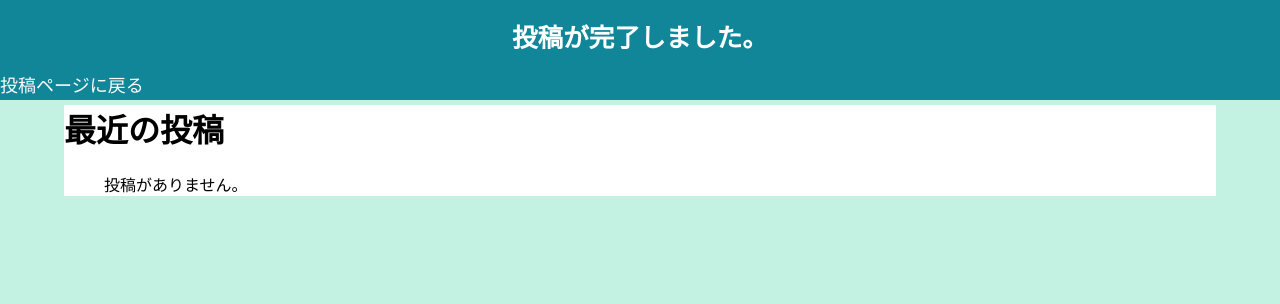
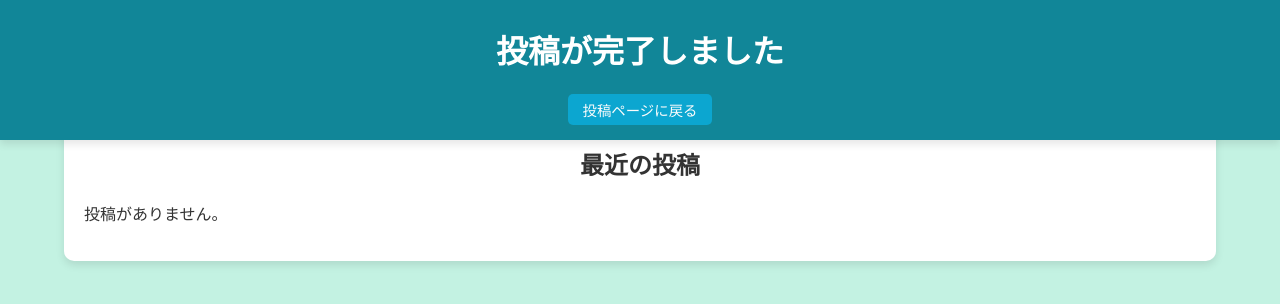
Before and after one commit to morison9517/HENRO-2024-dev-camp, a Django app: page /nikki/comp in a window 1280 px wide. Shown: the top 304 px of the page. Run offline with Django 5.2, Linux system fonts and the light colour scheme; data that the repository does not hold is empty.

Commit message:
comp-css

```diff
--- a/nikki/templates/nikki/comp.html
+++ b/nikki/templates/nikki/comp.html
@@ -9,76 +9,143 @@
             background-color: rgb(195, 242, 226);
             margin: 0;
             padding: 0;
+            font-family: Arial, sans-serif;
+            color: #333;
         }
+
+        .container {
+            width: 90%;
+            margin: 0 auto;
+            padding-top: 110px; /* 固定部分の高さ調整 */
+        }
+
         .message {
-            margin-bottom: 5px;
-            font-size: 80%;
+            font-size: 1rem; /* フォントサイズを小さく */
+            text-align: center;
+            margin-bottom: 5px; /* マージンを小さく */
             color: #ffffff;
+        }
+
+        .link {
             text-align: center;
+            margin-bottom: 10px; /* マージンを小さく */
         }
-        .link {
-            margin-bottom: 10px;
-            background-image: linear-gradient(#000, #000);
-            background-repeat: no-repeat;
-            background-position: bottom right; /* 下線の初期位置 */
-            background-size: 0 1px; /* 下線のサイズ（横幅、高さ） */
-            transition: background-size 0.3s;
+
+        .link a {
+            color: #fcfcfc;
+            text-decoration: none;
+            font-size: 0.9rem; /* フォントサイズを小さく */
+            padding: 5px 15px; /* パディングを小さく */
+            background-color: #0ca6d0;
+            border-radius: 5px;
+            display: inline-block;
         }
-        .link:hover{
-            opacity: .5;
-            background-position: bottom left;
-            background-size: 20% 5px;
+
+        .link a:hover {
+            opacity: 0.8;
         }
-        .post {
-            margin-bottom: 30px;
-            border-bottom: 1px solid #ccc;
-            padding-bottom: 20px;
-        }
-        .post img {
-            max-width: 100%;
-            height: auto;
-        }
-        .timeline-image {
-            max-width: 500px;
-            height: auto;
-            display: block;
-            margin: 10px 0;
-        }
-        #fixed{
+
+        #fixed {
             position: fixed;
             top: 0;
             left: 0;
-            margin: 0;
             width: 100%;
-            height: 100px;
             background: rgb(17, 134, 152);
             color: white;
-        }
-        #main{
-            margin-top: 105px;
-            width: 90%;
-            margin-left: 5%;
-            background: white;
+            padding: 5px 0; /* パディングを小さく */
+            box-shadow: 0 4px 8px rgba(0, 0, 0, 0.1);
         }
 
+        #main {
+            background: white;
+            padding: 20px;
+            border-radius: 10px;
+            box-shadow: 0 4px 8px rgba(0, 0, 0, 0.1);
+        }
+
+        #header h1 {
+            font-size: 1.5rem;
+            text-align: center;
+            margin-bottom: 20px;
+        }
+
+        ul {
+            list-style-type: none;
+            padding: 0;
+        }
+
+        li {
+            margin-bottom: 20px;
+        }
+
+        li h2 {
+            font-size: 1.2rem;
+            margin-bottom: 10px;
+            color: #0ca6d0;
+        }
+
+        li p {
+            font-size: 1rem;
+            margin-bottom: 10px;
+        }
+
+        .timeline-image {
+            max-width: 100%;
+            height: auto;
+            border-radius: 10px;
+            margin-top: 10px;
+        }
+
+        hr {
+            border: 0;
+            height: 1px;
+            background: #ccc;
+            margin: 20px 0;
+        }
+
+        /* スマホ向けのレスポンシブ設定 */
+        @media (max-width: 600px) {
+            .container {
+                padding-top: 100px; /* 固定部分の高さ調整 */
+            }
+
+            .message {
+                font-size: 0.9rem;
+            }
+
+            .link a {
+                font-size: 0.8rem;
+                padding: 4px 12px;
+            }
+
+            #header h1 {
+                font-size: 1.2rem;
+            }
+
+            li h2 {
+                font-size: 1rem;
+            }
+
+            li p {
+                font-size: 0.9rem;
+            }
+        }
     </style>
 </head>
 <body>
-    <div class="container">
     <div id="fixed">
         <!-- 投稿完了メッセージ -->
         <div class="message">
-                <h1>投稿が完了しました。</h1>
+            <h1>投稿が完了しました</h1>
         </div>
 
         <!-- 投稿ページに戻るリンク -->
         <div class="link">
-                <a href="{% url 'index' %}" style="color: #fcfcfc; text-decoration: none; font-size: 18px;">
-                    投稿ページに戻る
-                </a>
+            <a href="{% url 'index' %}">投稿ページに戻る</a>
         </div>
     </div>
 
+    <div class="container">
         <div id="main">
             <div id="header">
                 <h1>最近の投稿</h1>
@@ -91,7 +158,6 @@
                         <h2>{{ entry.title }}</h2>
                         <p>{{ entry.content }}</p>
                         {% if entry.image %}
-                            <p>画像URL: <a href="{{ entry.image.url }}">{{ entry.image.url }}</a></p>
                             <img src="{{ entry.image.url }}" alt="{{ entry.title }}" class="timeline-image">
                         {% else %}
                             <p>画像はありません。</p>
```
Lines whose indentation alone changed are shown as unchanged.
